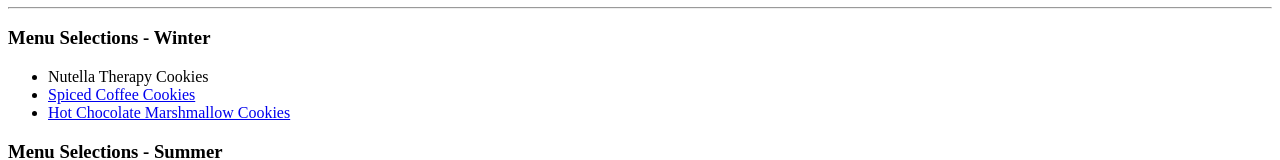
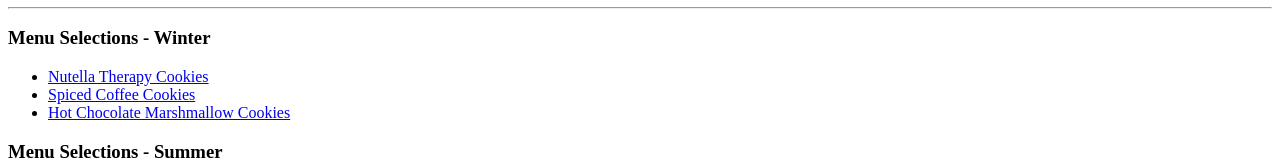
Before and after one commit to ninarenee/project1, a plain HTML site: page index.html in a window 1280 px wide. Shown: the part 295-455 px from the top of the page. Drawn offline with Linux system fonts and the light colour scheme.

Commit message:
Update index.html

```diff
--- a/index.html
+++ b/index.html
@@ -23,7 +23,7 @@
       <hr>
       <h3>Menu Selections - Winter</h3>
       <ul>
-        <li>Nutella Therapy Cookies</li>
+        <li><a href="https://www.facebook.com/photo.php?fbid=10216114249757431&set=pb.1485970608.-2207520000..&type=3">Nutella Therapy Cookies</a></li>
         <li><a href="https://www.facebook.com/photo.php?fbid=10208888541799248&set=pb.1485970608.-2207520000..&type=3">Spiced Coffee Cookies</a></li>
         <li><a href="https://www.facebook.com/photo?fbid=10211799675175763&set=pb.1485970608.-2207520000..">Hot Chocolate Marshmallow Cookies</a></li>
       </ul>
```
